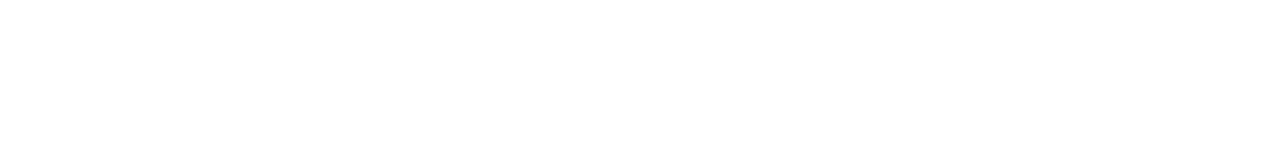
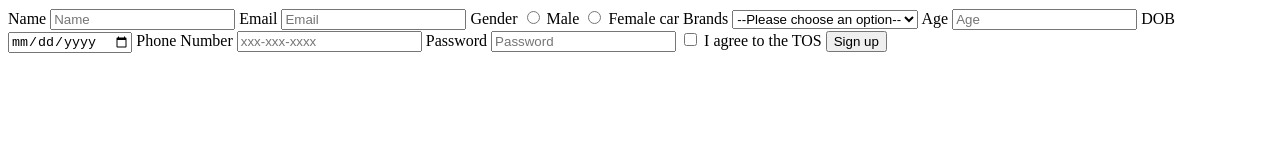
Before and after one commit to acciojob/signup-form-car-saipraveen17, a website: page main.html in a window 1280 px wide. Drawn offline with Linux system fonts and the light colour scheme.

Commit message:
created a submission

```diff
--- a/main.html
+++ b/main.html
@@ -8,6 +8,44 @@
 
 <body>
 	<!-- the entire body must be written by student -->
+	<form method="post">
+		<label for="name">Name</label>
+		<input type="text" id="name" name="name" placeholder="Name" required>
+
+		<label for="email">Email</label>
+		<input type="email" id="email" name="email" placeholder="Email" required>
+
+		<label for="gender_m">Gender</label>
+		<input type="radio" id ="gender_m" name="gender" required>
+		<label for="gender_f">Male</label>
+		<input type="radio" id ="gender_f" name="gender" required>
+		<label for="female">Female</label>
+
+		<label for="cars">car Brands</label>
+		<select name="cars" id="cars">
+			<option value="choose">--Please choose an option--</option>
+			<option value="bmw">BMW</option>
+			<option value="audi">Audi</option>
+			<option value="mercedez">Mercedez</option>
+		</select>
+
+		<label for="age">Age</label>
+		<input type="number" id="age" name="age" placeholder="Age" required>
+
+		<label for="dob">DOB</label>
+		<input type="date" id="dob" name="dob" required>
+
+		<label for="tel">Phone Number</label>
+		<input type="tel" id="tel" name="phone" placeholder="xxx-xxx-xxxx">
+
+		<label for="password">Password</label>
+		<input type="password" id="password" name="password" placeholder="Password" required>
+
+		<input type="checkbox" id="tos" name="agreement">
+		<label for="tos">I agree to the TOS</label>
+
+		<button type="submit" value="Sign up">Sign up</button>
+	</form>
     <script type="text/javascript" src="./script.js">
 </script>
 
```
